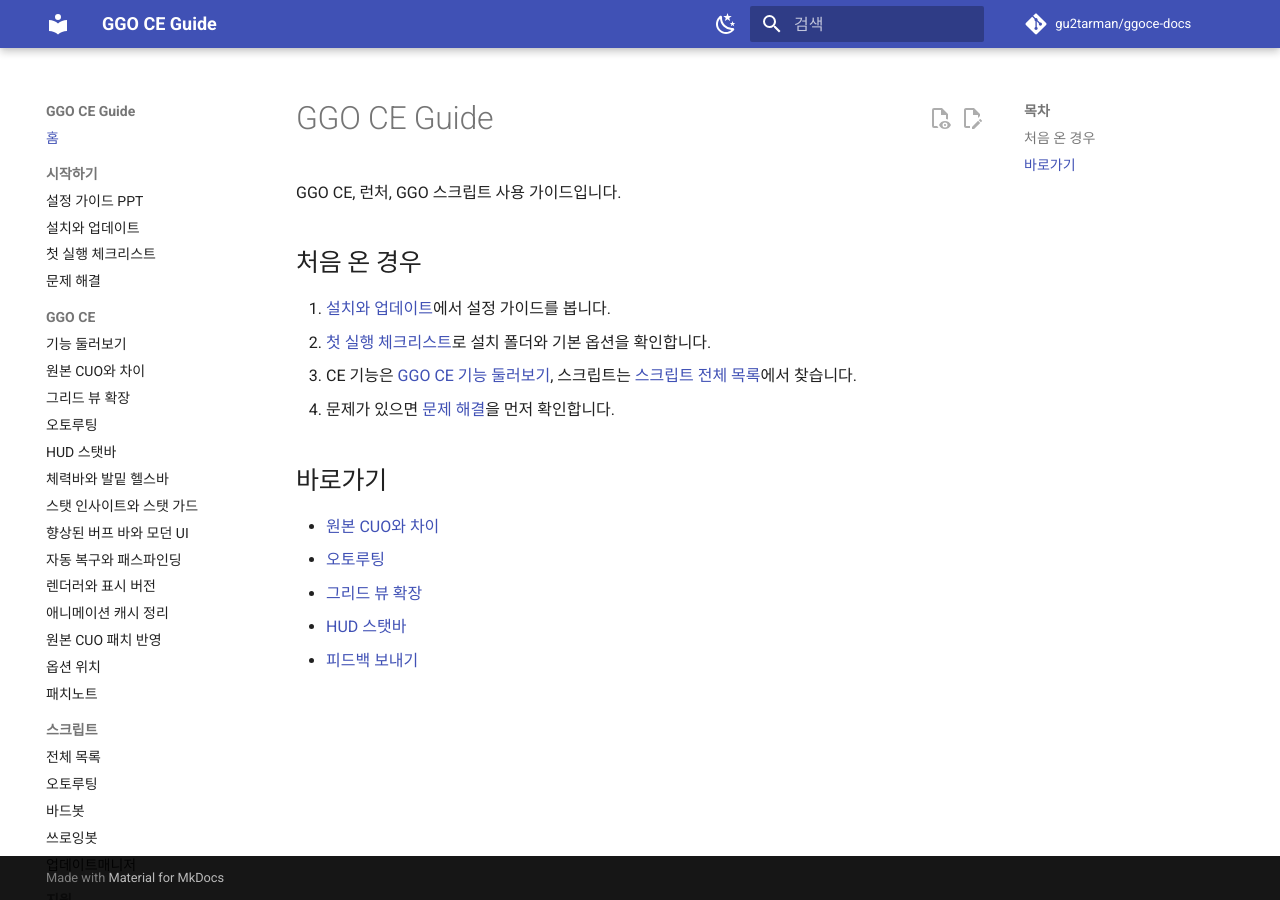
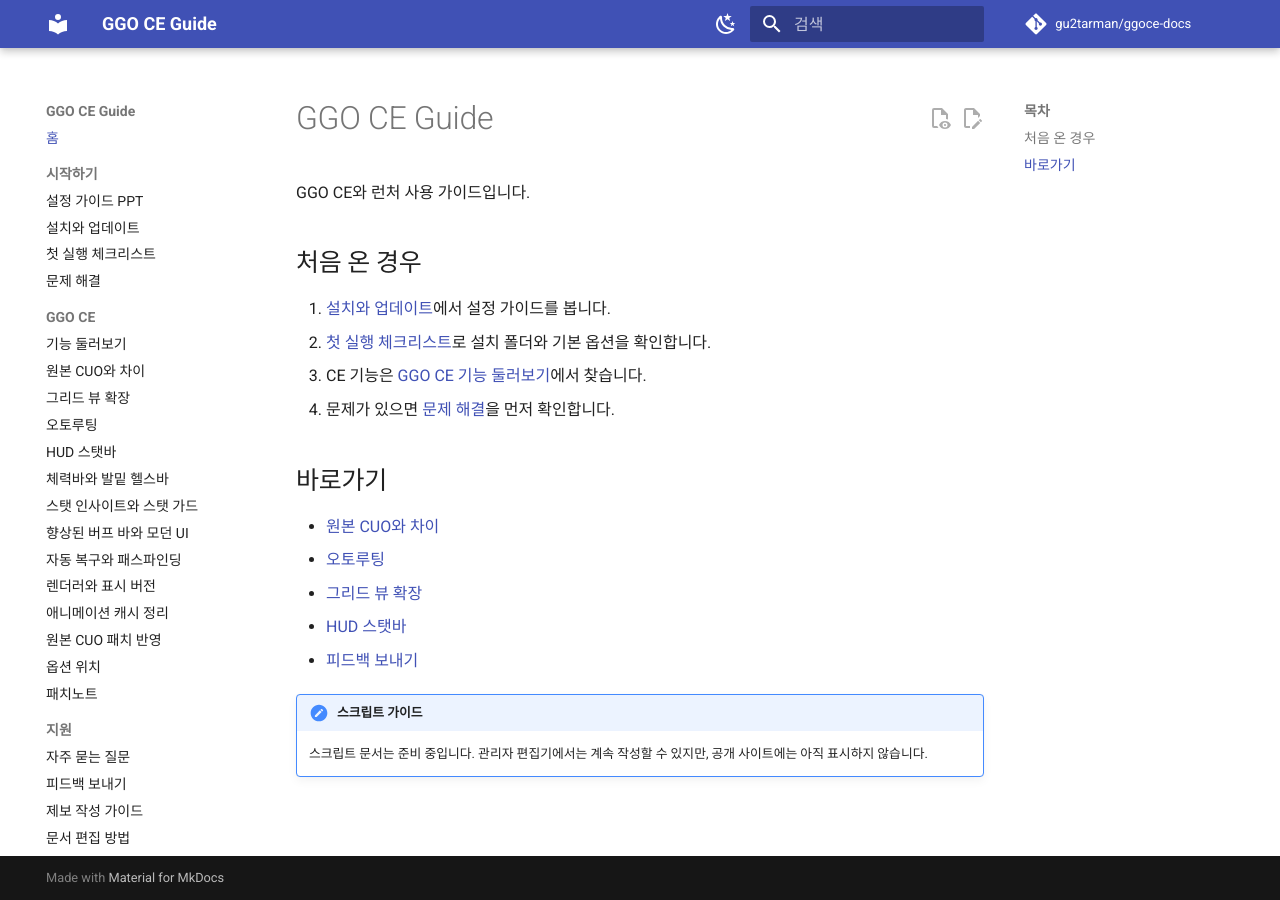
Before and after one commit to gu2tarman/ggoce-docs, an MkDocs documentation site: the page built from docs/index.md, in a window 1280 px wide. Built offline with MkDocs 1.6.1 and Material for MkDocs 9.7.7, drawn with Linux system fonts in a browser that asks for light colours; comment, search, counter and statistics services are not loaded.

Commit message:
Hide script docs from public site

```diff
--- a/docs/index.md
+++ b/docs/index.md
@@ -4,13 +4,13 @@ title: GGO CE Guide
 
 # GGO CE Guide
 
-GGO CE, 런처, GGO 스크립트 사용 가이드입니다.
+GGO CE와 런처 사용 가이드입니다.
 
 ## 처음 온 경우
 
 1. [설치와 업데이트](install/launcher.md)에서 설정 가이드를 봅니다.
 2. [첫 실행 체크리스트](install/first-run.md)로 설치 폴더와 기본 옵션을 확인합니다.
-3. CE 기능은 [GGO CE 기능 둘러보기](ce/features.md), 스크립트는 [스크립트 전체 목록](scripts/overview.md)에서 찾습니다.
+3. CE 기능은 [GGO CE 기능 둘러보기](ce/features.md)에서 찾습니다.
 4. 문제가 있으면 [문제 해결](install/troubleshooting.md)을 먼저 확인합니다.
 
 ## 바로가기
@@ -20,3 +20,6 @@ GGO CE, 런처, GGO 스크립트 사용 가이드입니다.
 - [그리드 뷰 확장](ce/grid-view.md)
 - [HUD 스탯바](ce/hud-statbar.md)
 - [피드백 보내기](support/feedback.md)
+
+!!! note "스크립트 가이드"
+    스크립트 문서는 준비 중입니다. 관리자 편집기에서는 계속 작성할 수 있지만, 공개 사이트에는 아직 표시하지 않습니다.
--- a/mkdocs.yml
+++ b/mkdocs.yml
@@ -4,6 +4,8 @@ site_url: https://gu2tarman.github.io/ggoce-docs/
 repo_url: https://github.com/gu2tarman/ggoce-docs
 repo_name: gu2tarman/ggoce-docs
 edit_uri: edit/main/docs/
+exclude_docs: |
+  scripts/**
 
 theme:
   name: material
@@ -81,12 +83,6 @@ nav:
       - 원본 CUO 패치 반영: ce/upstream-fixes.md
       - 옵션 위치: ce/options.md
       - 패치노트: ce/changelog.md
-  - 스크립트:
-      - 전체 목록: scripts/overview.md
-      - 오토루팅: scripts/auto-loot.md
-      - 바드봇: scripts/bard-bot.md
-      - 쓰로잉봇: scripts/throwing-bot.md
-      - 업데이트매니저: scripts/update-manager.md
   - 지원:
       - 자주 묻는 질문: support/faq.md
       - 피드백 보내기: support/feedback.md
```
Also changed, not shown: docs/install/first-run.md (+1 -3 lines), docs/support/faq.md (+1 -1 lines).
